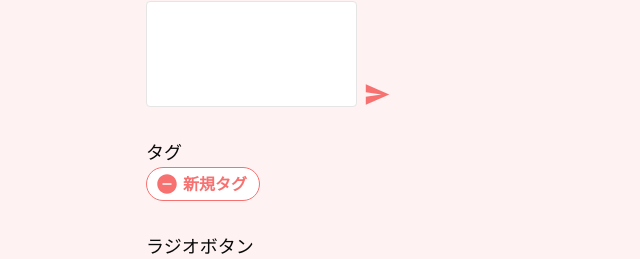
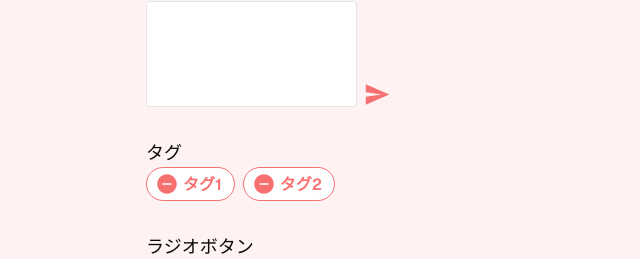
Before and after one commit to kwyr0928/ChatDiary, a Next.js app: page /test in a window 1280 px wide. Shown: the part 203-462 px from the top of the page, without its empty margins (270-910 px from the left). Built offline with nearby package versions, Linux system fonts and the light colour scheme.

Commit message:
'タグコンポーネント修正'

```diff
--- a/src/app/test/page.tsx
+++ b/src/app/test/page.tsx
@@ -1,3 +1,5 @@
+"use client";
+
 import { IoSendSharp } from "react-icons/io5";
 import DiaryCard from "~/components/diaryCard";
 import Tag from "~/components/tag";
@@ -39,6 +41,8 @@ export default function Page() {
     const filteredDiary = diary.diary.filter((d) =>
         JSON.stringify(d).includes(""),
     );
+    const tagList: string[] = ["タグ1", "タグ2"]
+
     return (
         // 背景: bg-red-50
         <div className="flex items-center justify-center bg-red-50">
@@ -74,7 +78,9 @@ export default function Page() {
                 {/* タグ(見た目のみ) */}
                 <div className="mb-5">
                     <Label className="text-lg block">タグ</Label>
-                    <Tag text="新規タグ" />
+                    {tagList.map((tag, tagIndex) => (
+                            <Tag key={tagIndex} text={tag} />
+                        ))}
                 </div>
 
                 {/* ラジオボタン */}
--- a/src/components/diaryCard.tsx
+++ b/src/components/diaryCard.tsx
@@ -49,7 +49,7 @@ export default function DiaryCard(props: { d: { tag: string[], context: string,
                                 ))}
                             </span>
                             <br />
-                            <p className="line-clamp-2 pt-1">{d.context}</p>
+                            <span className="line-clamp-2 pt-1">{d.context}</span>
                         </p>
                     </div>
                 </div>
--- a/src/components/tag.tsx
+++ b/src/components/tag.tsx
@@ -3,8 +3,13 @@ import { IoRemoveCircleSharp } from "react-icons/io5";
 /* タグUI */
 export default function Tag(props: {text: string}) {
     const { text } = props
+
+    // const removeTag = () =>{
+
+    // }
+
     return (
-        <span id="badge-dismiss-1" className="inline-flex items-center px-2 py-1 font-semibold text-red-400 bg-white rounded-full border border-red-400 mb-3">
+        <span id="badge-dismiss-1" className="inline-flex items-center px-2 py-1 mr-2 font-semibold text-red-400 bg-white rounded-full border border-red-400 mb-3">
             <button data-dismiss-target="#badge-dismiss-1" className="focus:outline-none">
                 {/* onClick={removeTag} */}
                 <IoRemoveCircleSharp size="24px" className="text-red-400" />
```
